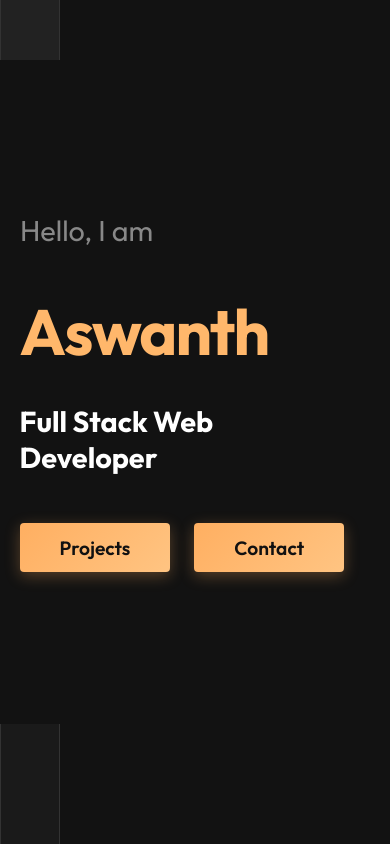
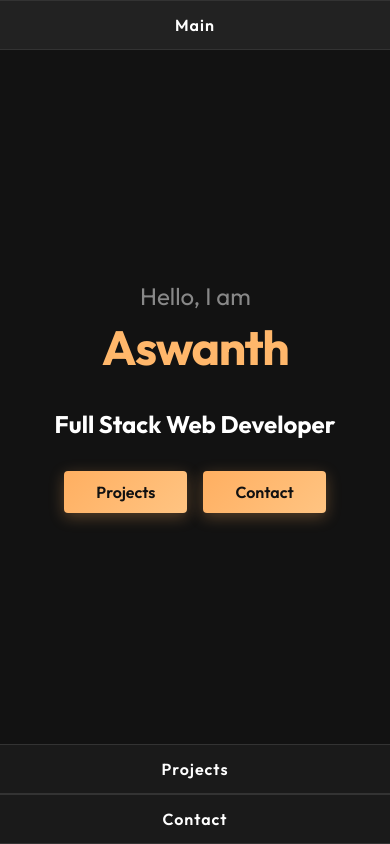
Before and after one commit to Ash66hub/portfolio, a Vue app: page / in a window 390 px wide. Built offline with nearby package versions, Linux system fonts and the light colour scheme.

Commit message:
Make home page layout responsive

```diff
--- a/src/assets/styles/hero.css
+++ b/src/assets/styles/hero.css
@@ -20,9 +20,7 @@
   will-change: transform;
 }
 
-.hero-content:hover .subtitle {
-  transform: translateY(2.2rem);
-}
+
 
 .title {
   color: #ffb76b;
@@ -45,7 +43,7 @@
 }
 
 .hero-content:hover .title {
-  font-size: 3.5rem;
+  color: #ffc482;
 }
 
 .first-name {
@@ -54,24 +52,7 @@
 }
 
 .full-name {
-  display: inline-block;
-  max-width: 0;
-  overflow: hidden;
-  opacity: 0;
-  white-space: nowrap;
-  padding-left: 0;
-  transform: translateZ(0);
-  transition:
-    max-width 0.8s cubic-bezier(0.4, 0, 0.2, 1),
-    opacity 0.6s ease-in-out,
-    padding-left 0.8s cubic-bezier(0.4, 0, 0.2, 1);
-  will-change: max-width, opacity;
-}
-
-.hero-content:hover .full-name {
-  max-width: 600px;
-  opacity: 1;
-  padding-left: 1.5rem;
+  display: none;
 }
 
 .role {
@@ -116,12 +97,39 @@
 
 @media (max-width: 768px) {
   .hero {
-    padding-left: 5%;
+    padding: 2rem 5%;
+    justify-content: center;
+    align-items: center;
+    text-align: center;
+  }
+  .hero-content {
+    display: flex;
+    flex-direction: column;
+    align-items: center;
   }
   .title {
-    font-size: 4rem;
+    font-size: 3rem;
+    min-height: auto;
+    transition: color 0.3s ease;
   }
   .subtitle, .role {
-    font-size: 1.8rem;
+    font-size: 1.5rem;
+  }
+  .role {
+    margin-bottom: 2rem;
+  }
+
+  .hero-content:hover .title {
+    font-size: 3rem;
+  }
+
+
+  .cta-group {
+    gap: 1rem;
+    justify-content: center;
+  }
+  .btn {
+    padding: 0.7rem 2rem;
+    font-size: 1rem;
   }
 }
--- a/src/assets/styles/layout.css
+++ b/src/assets/styles/layout.css
@@ -57,8 +57,31 @@
   .app-container {
     flex-direction: column;
   }
+
+  .layout-item {
+    width: 100%;
+    height: auto;
+  }
+
   .sidebar-item {
     width: 100%;
-    height: 60px;
+    height: 50px;
+    flex-shrink: 0;
+  }
+
+  .content-item {
+    flex: 1;
+    min-height: 0;
+  }
+
+  /* Slide vertically on mobile instead of horizontally */
+  .slide-fade-enter-from {
+    opacity: 0;
+    transform: translateY(30px);
+  }
+
+  .slide-fade-leave-to {
+    opacity: 0;
+    transform: translateY(-30px);
   }
 }
--- a/src/assets/styles/sidebar.css
+++ b/src/assets/styles/sidebar.css
@@ -28,3 +28,22 @@
   letter-spacing: 1px;
   text-transform: capitalize;
 }
+
+@media (max-width: 768px) {
+  .sidebar {
+    width: 100%;
+    height: 50px;
+    border-left: none;
+    border-right: none;
+    border-top: 1px solid var(--border-color);
+    border-bottom: 1px solid var(--border-color);
+  }
+
+  .label-container {
+    transform: none;
+  }
+
+  .label {
+    font-size: 1rem;
+  }
+}
```
